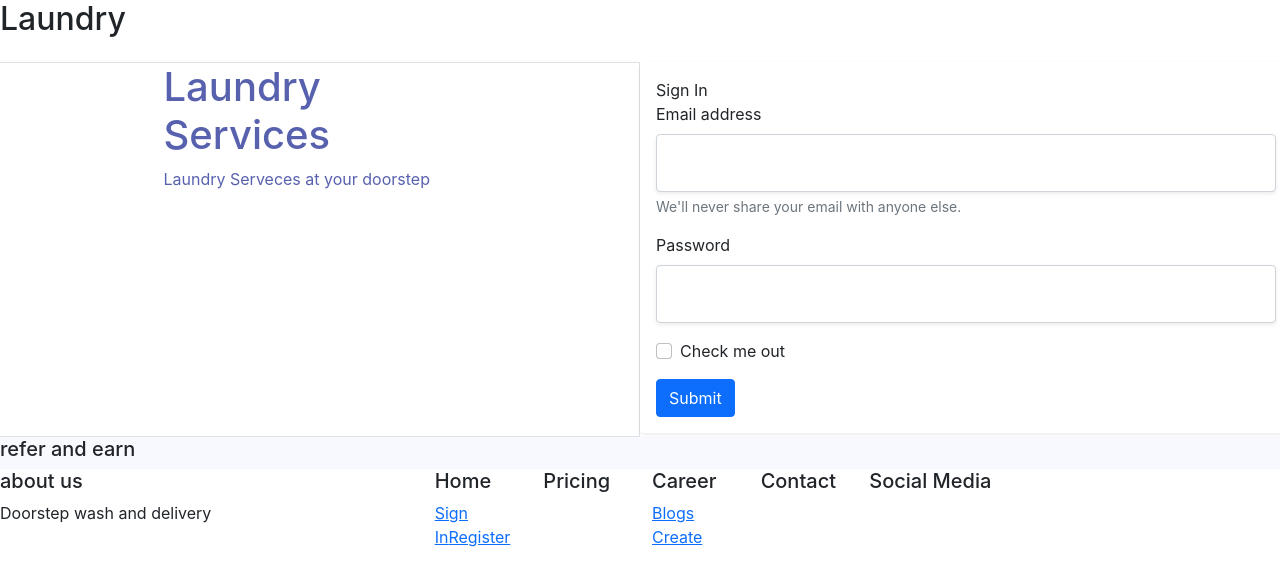
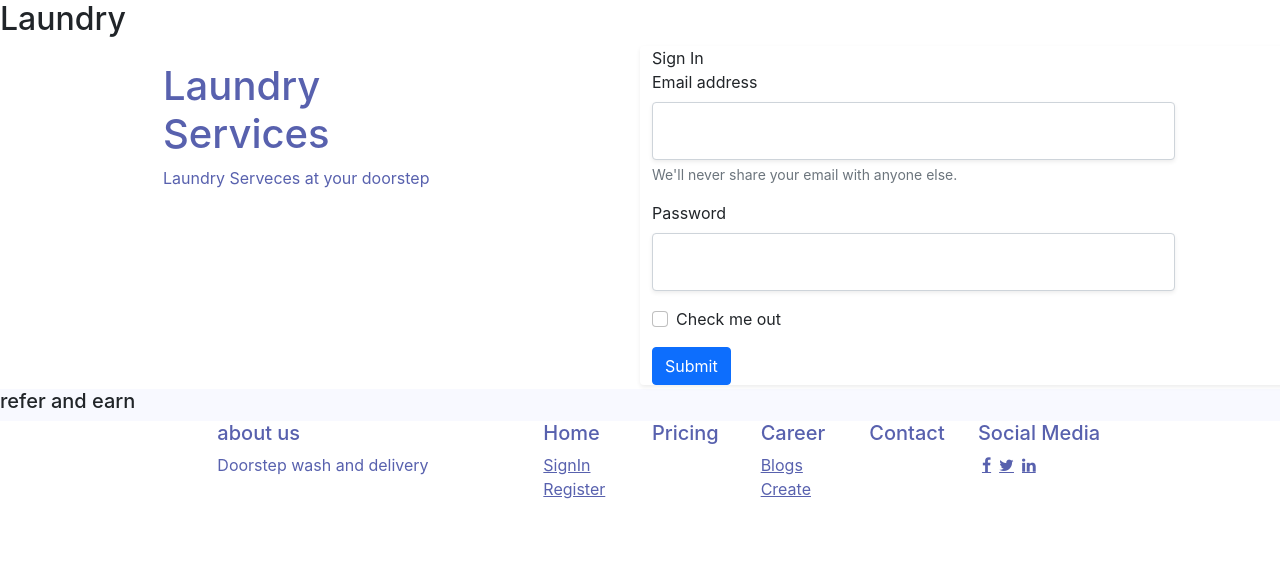
Before and after one commit to radhe-ji-dev/laundry-service-mycopy, a React (Create React App) app: page / in a window 1280 px wide. Shown: the top 586 px of the page. Built offline with nearby package versions, Linux system fonts and the light colour scheme.

Commit message:
some adjustment

```diff
--- a/package.json
+++ b/package.json
@@ -6,6 +6,7 @@
     "@testing-library/jest-dom": "^5.16.1",
     "@testing-library/react": "^12.1.2",
     "@testing-library/user-event": "^13.5.0",
+    "bootstrap-icons": "^1.7.2",
     "react": "^17.0.2",
     "react-dom": "^17.0.2",
     "react-router-dom": "^6.2.1",
--- a/public/index.html
+++ b/public/index.html
@@ -7,6 +7,7 @@
   <meta name="viewport" content="width=device-width, initial-scale=1" />
   <meta name="theme-color" content="#000000" />
   <meta name="description" content="Web site created using create-react-app" />
+  <link rel="stylesheet" href="https://cdnjs.cloudflare.com/ajax/libs/font-awesome/4.7.0/css/font-awesome.min.css">
   <!-- CSS only -->
   <link href="https://cdn.jsdelivr.net/npm/bootstrap@5.1.3/dist/css/bootstrap.min.css" rel="stylesheet"
     integrity="sha384-1BmE4kWBq78iYhFldvKuhfTAU6auU8tT94WrHftjDbrCEXSU1oBoqyl2QvZ6jIW3" crossorigin="anonymous">
--- a/src/components/Footer.js
+++ b/src/components/Footer.js
@@ -3,31 +3,55 @@ import React from "react";
 function Footer(props) {
   return (
     <div>
-      <footer className="row">
-        <div className="col-md-4">
+      <footer className="row" style={{ color: "var(--blue)" }}>
+        <div className="offset-md-2 col-md-3">
           <h5>about us</h5>
           <p>Doorstep wash and delivery</p>
         </div>
         <div className="col-md-1">
           <h5>Home</h5>
-          <a href="#">Sign In</a>
-          <a href="#">Register</a>
+          <a href="#" style={{ color: "var(--blue)" }}>
+            SignIn
+          </a>
+          <br></br>
+          <a href="#" style={{ color: "var(--blue)" }}>
+            Register
+          </a>
         </div>
         <div className="col-md-1">
           <h5>Pricing</h5>
         </div>
         <div className="col-md-1">
           <h5>Career</h5>
-          <a href="#">Blogs</a>
+          <a href="#" style={{ color: "var(--blue)" }}>
+            Blogs
+          </a>
           <br></br>
-          <a href="#">Create</a>
+          <a href="#" style={{ color: "var(--blue)" }}>
+            Create
+          </a>
         </div>
 
         <div className="col-md-1">
           <h5>Contact</h5>
         </div>
-        <div className="col-md-4">
+        <div className="col-md-3">
           <h5>Social Media</h5>
+          <a
+            href="#"
+            style={{ color: "var(--blue)" }}
+            className="fa fa-facebook m-1"
+          ></a>
+          <a
+            href="#"
+            style={{ color: "var(--blue)" }}
+            className="fa fa-twitter m-1"
+          ></a>
+          <a
+            href="#"
+            style={{ color: "var(--blue)" }}
+            className="fa fa-linkedin m-1"
+          ></a>
         </div>
       </footer>
     </div>
--- a/src/components/HomepageLeft.js
+++ b/src/components/HomepageLeft.js
@@ -2,7 +2,7 @@ import React from "react";
 
 function Navbar(props) {
   return (
-    <div className="col-md-6 border mt-3 " style={{ color: "#5861AE" }}>
+    <div className="col-md-6  mt-3 " style={{ color: "#5861AE" }}>
       <div className="row ">
         <h1 className="offset-md-3 col-md-6 " style={{ fontSize: "48" }}>
           Laundry Services
--- a/src/components/Login.js
+++ b/src/components/Login.js
@@ -2,8 +2,8 @@ import React from "react";
 
 function login(props) {
   return (
-    <div className="col-md-6 mt-3 shadow-sm p-3 mb-1 bg-white rounded">
-      <form>
+    <div className="col-md-6 shadow-sm pr-3 mb-1 bg-white rounded">
+      <form className="col-md-10 ">
         <label>Sign In</label>
         <div className="mb-3">
           <label for="exampleInputEmail1" class="form-label">
```
Also changed, not shown: 1 other file (tests, documents, lock files or other folders).
